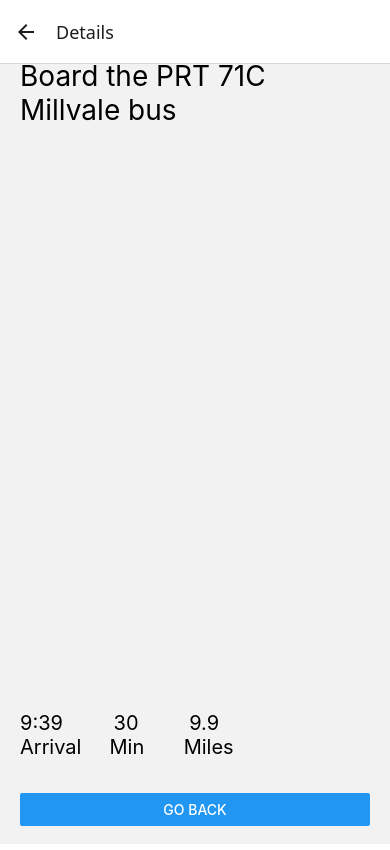
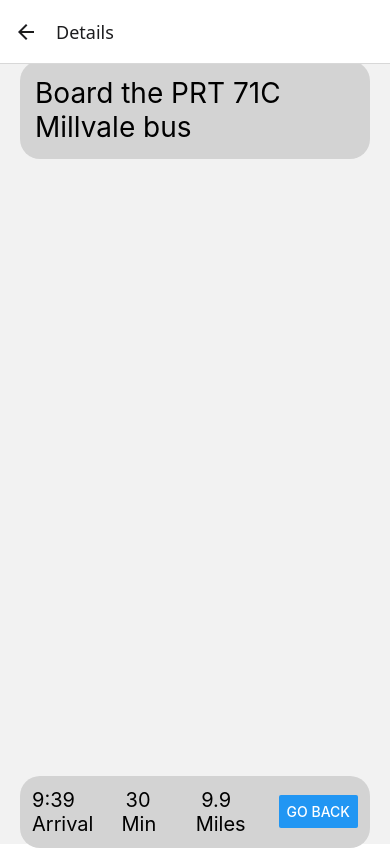
Before and after one commit to BowenYeboy30/Halibus2.0, a React Native app: screen / in a window 390 px wide. Both pictures are taken after a click on the button "GO TO DETAILS". Built offline with nearby package versions, Linux system fonts and the light colour scheme.

Commit message:
Update DetailsScreen.tsx

```diff
--- a/src/screens/DetailsScreen.tsx
+++ b/src/screens/DetailsScreen.tsx
@@ -1,25 +1,27 @@
 import * as React from "react";
-import { View, Text, Button, StyleSheet, ImageBackground } from "react-native";
+import { View, Text, Button, StyleSheet } from "react-native";
 import { NativeStackScreenProps } from "@react-navigation/native-stack";
 import { RootStackParamList } from "../navigation/types";
 
 type Props = NativeStackScreenProps<RootStackParamList, "Details">;
-
 export default function DetailsScreen({ route, navigation }: Props) {
   const { itemId } = route.params;
 
   return (
+    <View style={styles.container}>
+      <View style={styles.box}>
+        <Text style={styles.boxtext}>Board the PRT 71C {"\n"}Millvale bus</Text>
+      </View>
 
-    <View style={styles.container}>
-      <Text style={styles.boxtext}>Board the PRT 71C {"\n"}Millvale bus</Text>
-      <View style={{ height: 560 }} />
-              <Text style={styles.boxtext1}>9:39         30         9.9{"\n"}Arrival     Min       Miles </Text>
-      <View style={{ height: 10 }} />
-      <Button title="Go back" onPress={() => navigation.goBack()} />
-      <View style={{ height: 12 }} />
+      <View style={{ height: 593 }} />
 
+      <View style={styles.boxRow}>
+        <Text style={styles.boxtext1}>
+          9:39         30         9.9{"\n"}Arrival     Min       Miles
+        </Text>
+        <Button title="Go back" onPress={() => navigation.goBack()} />
+      </View>
     </View>
-
   );
 }
 
@@ -27,7 +29,20 @@ const styles = StyleSheet.create({
   container: { flex: 1, padding: 20, gap: 12, justifyContent: "center" },
   title: { fontSize: 28, fontWeight: "700" },
   paragraph: { fontSize: 16, lineHeight: 22, opacity: 0.8 },
-  boxtext: {fontSize: 28},
-  boxtext1: {fontSize: 20, }
-
+  box: {
+    borderRadius: 20,
+    padding: 15,
+    justifyContent: "center",
+    backgroundColor: "#D3D3D3",
+  },
+  boxRow: {
+    borderRadius: 20,
+    padding: 12,
+    backgroundColor: "#D3D3D3",
+    flexDirection: "row",
+    alignItems: "center",
+    justifyContent: "space-between",
+  },
+  boxtext: { fontSize: 28 },
+  boxtext1: { fontSize: 20, flex: 1 },
 });
```
